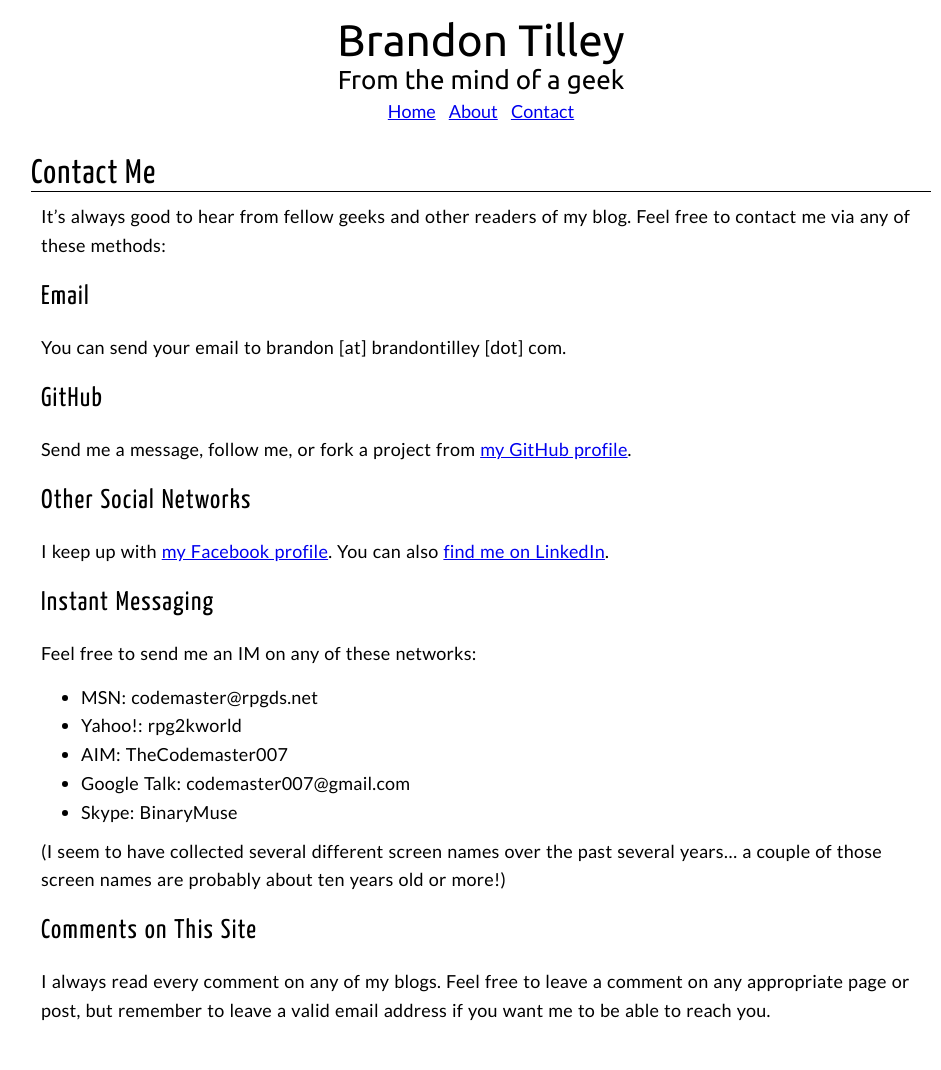
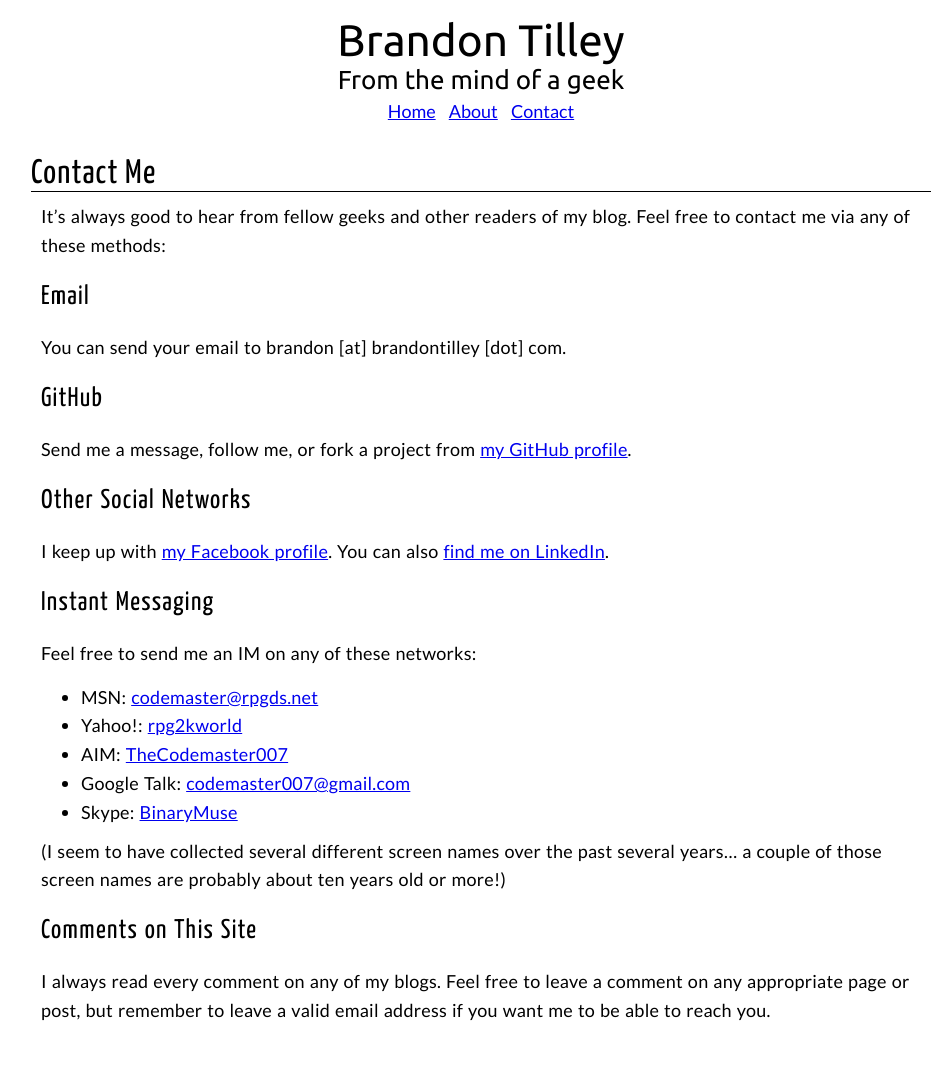
Before and after one commit to BinaryMuse/michelletilley-blog, a Jekyll site: the page built from contact.markdown, in a window 1280 px wide. Shown: the whole page, without its empty margins (159-1100 px from the left). Built offline with Jekyll 4.4.1, drawn with Linux system fonts in a browser that asks for light colours; some of the changed lines change nothing that is shown.

Commit message:
Linkify IM names. Also make up word.

```diff
--- a/contact.markdown
+++ b/contact.markdown
@@ -27,11 +27,11 @@ Instant Messaging
 
 Feel free to send me an IM on any of these networks:
 
-* MSN: codemaster@rpgds.net
-* Yahoo!: rpg2kworld
-* AIM: TheCodemaster007
-* Google Talk: codemaster007@gmail.com
-* Skype: BinaryMuse
+* MSN: <a href="msnim:chat?contact=codemaster@rpgds.net">codemaster@rpgds.net</a>
+* Yahoo!: <a href="ymsgr:sendIM?rpg2kworld">rpg2kworld</a>
+* AIM: <a href="aim:goim?screenname=TheCodemaster007">TheCodemaster007</a>
+* Google Talk: <a href="gtalk:chat?jid=codemaster007@gmail.com">codemaster007@gmail.com</a>
+* Skype: <a href="skype:BinaryMuse?chat">BinaryMuse</a>
 
 (I seem to have collected several different screen names over the past
 several years... a couple of those screen names are probably about ten years
```
